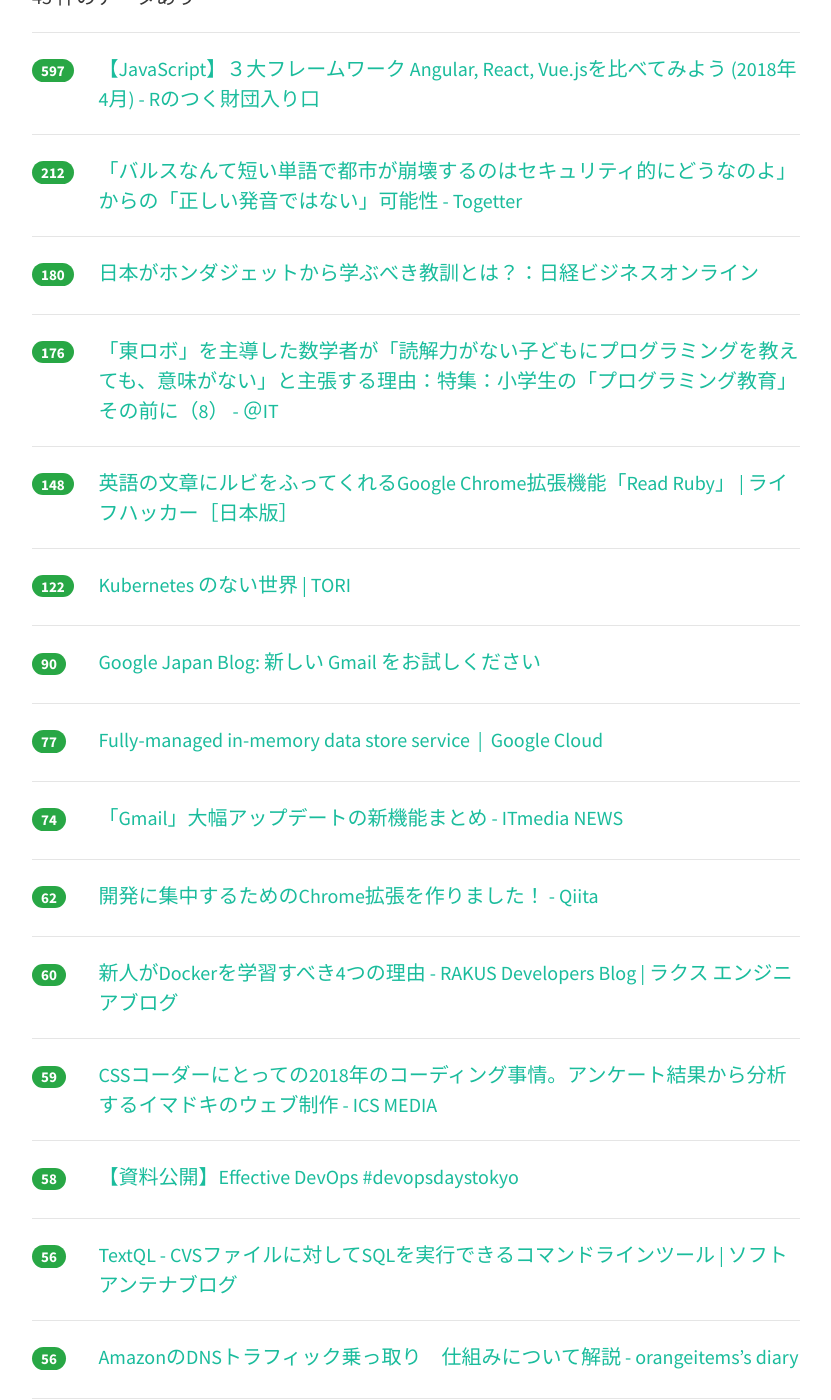
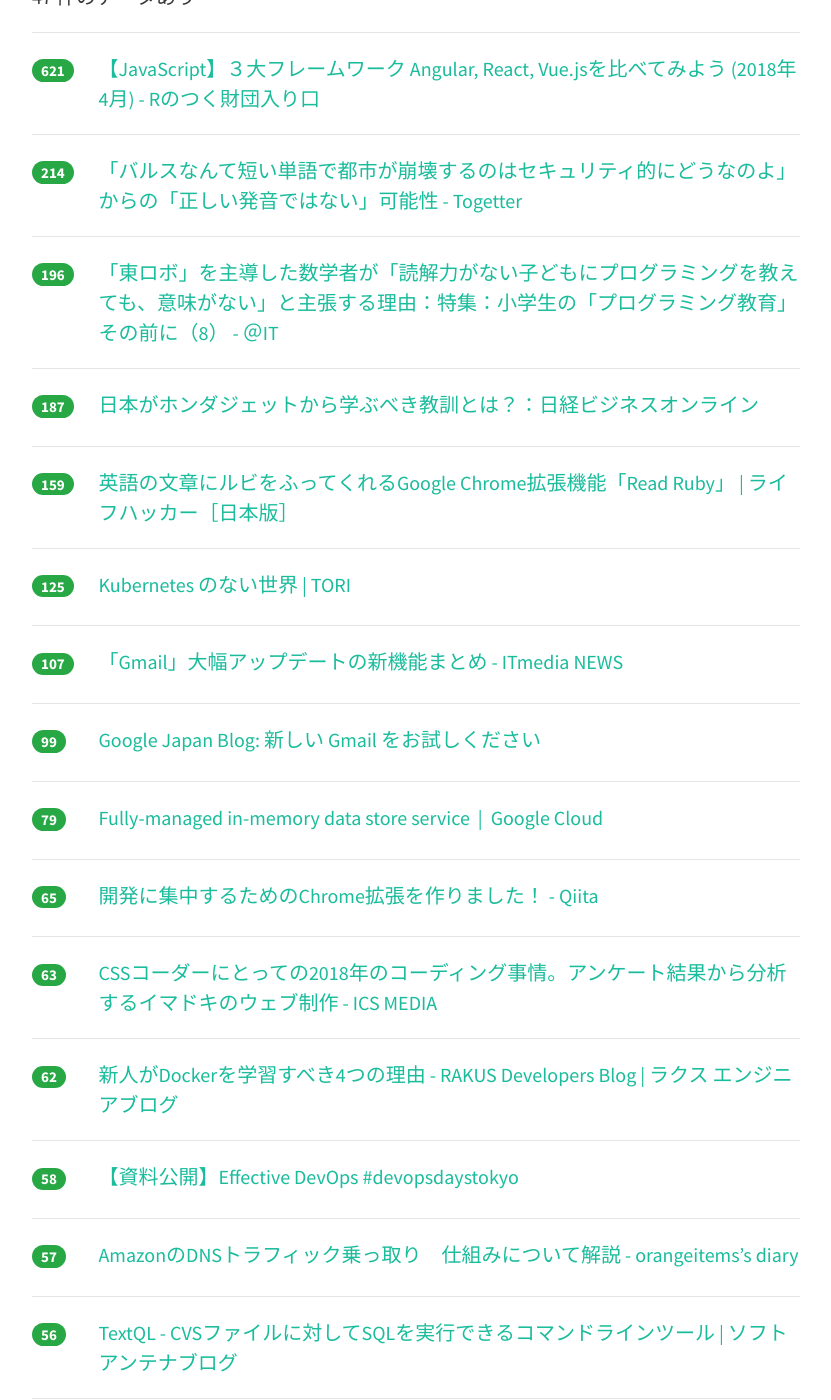
Before and after one commit to yatta47/hatena-matome-site, a Jekyll site: the page built from _posts/2018-04-26-hatena.md, in a window 1280 px wide and 1400 px high, scrolled down 341 px. Shown: the whole window, without its empty margins (224-1055 px from the left). Built offline with Jekyll 4.4.1, drawn with Linux system fonts in a browser that asks for light colours; nearby versions of some CDN libraries; some of the changed text lies outside the part shown.

Commit message:
Updated 2018-04-26

```diff
--- a/_posts/2018-04-26-hatena.md
+++ b/_posts/2018-04-26-hatena.md
@@ -1,69 +1,69 @@
 ---
 layout: post
 title:  "2018-04-26 はてぶIT"
-date:   2018-04-26 16:02:22
+date:   2018-04-26 17:01:09
 tags: [it-hotentry]
 ---
-45 件のデータあり
+47 件のデータあり
 
 <hr><div class="row">
-<div class="col-1"><span class="badge badge-pill badge-success h2">597</span></div>
+<div class="col-1"><span class="badge badge-pill badge-success h2">621</span></div>
 <div class="col-11"><a href='http://iwasiman.hatenablog.com/entry/2018/04/23/200000' target='_blank'>【JavaScript】３大フレームワーク Angular, React, Vue.jsを比べてみよう (2018年4月) - Rのつく財団入り口</a></div>
 </div>
 <hr>
 <div class="row">
-<div class="col-1"><span class="badge badge-pill badge-success h2">212</span></div>
+<div class="col-1"><span class="badge badge-pill badge-success h2">214</span></div>
 <div class="col-11"><a href='https://togetter.com/li/1221407' target='_blank'>「バルスなんて短い単語で都市が崩壊するのはセキュリティ的にどうなのよ」からの「正しい発音ではない」可能性 - Togetter</a></div>
 </div>
 <hr>
 <div class="row">
-<div class="col-1"><span class="badge badge-pill badge-success h2">180</span></div>
+<div class="col-1"><span class="badge badge-pill badge-success h2">196</span></div>
+<div class="col-11"><a href='http://www.atmarkit.co.jp/ait/articles/1804/26/news018.html' target='_blank'>「東ロボ」を主導した数学者が「読解力がない子どもにプログラミングを教えても、意味がない」と主張する理由：特集：小学生の「プログラミング教育」その前に（8） - ＠IT</a></div>
+</div>
+<hr>
+<div class="row">
+<div class="col-1"><span class="badge badge-pill badge-success h2">187</span></div>
 <div class="col-11"><a href='http://business.nikkeibp.co.jp/atcl/opinion/16/021900056/042300006/' target='_blank'>日本がホンダジェットから学ぶべき教訓とは？：日経ビジネスオンライン</a></div>
 </div>
 <hr>
 <div class="row">
-<div class="col-1"><span class="badge badge-pill badge-success h2">176</span></div>
-<div class="col-11"><a href='http://www.atmarkit.co.jp/ait/articles/1804/26/news018.html' target='_blank'>「東ロボ」を主導した数学者が「読解力がない子どもにプログラミングを教えても、意味がない」と主張する理由：特集：小学生の「プログラミング教育」その前に（8） - ＠IT</a></div>
-</div>
-<hr>
-<div class="row">
-<div class="col-1"><span class="badge badge-pill badge-success h2">148</span></div>
+<div class="col-1"><span class="badge badge-pill badge-success h2">159</span></div>
 <div class="col-11"><a href='https://www.lifehacker.jp/2018/04/164915readruby.html' target='_blank'>英語の文章にルビをふってくれるGoogle Chrome拡張機能「Read Ruby」 | ライフハッカー［日本版］</a></div>
 </div>
 <hr>
 <div class="row">
-<div class="col-1"><span class="badge badge-pill badge-success h2">122</span></div>
+<div class="col-1"><span class="badge badge-pill badge-success h2">125</span></div>
 <div class="col-11"><a href='https://toris.io/2018/04/a-world-without-kubernetes/' target='_blank'>Kubernetes のない世界 | TORI</a></div>
 </div>
 <hr>
 <div class="row">
-<div class="col-1"><span class="badge badge-pill badge-success h2">90</span></div>
+<div class="col-1"><span class="badge badge-pill badge-success h2">107</span></div>
+<div class="col-11"><a href='http://www.itmedia.co.jp/news/articles/1804/26/news071.html' target='_blank'>「Gmail」大幅アップデートの新機能まとめ - ITmedia NEWS</a></div>
+</div>
+<hr>
+<div class="row">
+<div class="col-1"><span class="badge badge-pill badge-success h2">99</span></div>
 <div class="col-11"><a href='https://japan.googleblog.com/2018/04/gmail.html' target='_blank'>Google Japan Blog: 新しい Gmail をお試しください</a></div>
 </div>
 <hr>
 <div class="row">
-<div class="col-1"><span class="badge badge-pill badge-success h2">77</span></div>
+<div class="col-1"><span class="badge badge-pill badge-success h2">79</span></div>
 <div class="col-11"><a href='https://cloud.google.com/memorystore/' target='_blank'>Fully-managed in-memory data store service  |  Google Cloud</a></div>
 </div>
 <hr>
 <div class="row">
-<div class="col-1"><span class="badge badge-pill badge-success h2">74</span></div>
-<div class="col-11"><a href='http://www.itmedia.co.jp/news/articles/1804/26/news071.html' target='_blank'>「Gmail」大幅アップデートの新機能まとめ - ITmedia NEWS</a></div>
+<div class="col-1"><span class="badge badge-pill badge-success h2">65</span></div>
+<div class="col-11"><a href='https://qiita.com/Yuta_Fujiwara/items/ce4de683255aeffffb5d' target='_blank'>開発に集中するためのChrome拡張を作りました！ - Qiita</a></div>
+</div>
+<hr>
+<div class="row">
+<div class="col-1"><span class="badge badge-pill badge-success h2">63</span></div>
+<div class="col-11"><a href='https://ics.media/entry/17834' target='_blank'>CSSコーダーにとっての2018年のコーディング事情。アンケート結果から分析するイマドキのウェブ制作 - ICS MEDIA</a></div>
 </div>
 <hr>
 <div class="row">
 <div class="col-1"><span class="badge badge-pill badge-success h2">62</span></div>
-<div class="col-11"><a href='https://qiita.com/Yuta_Fujiwara/items/ce4de683255aeffffb5d' target='_blank'>開発に集中するためのChrome拡張を作りました！ - Qiita</a></div>
-</div>
-<hr>
-<div class="row">
-<div class="col-1"><span class="badge badge-pill badge-success h2">60</span></div>
 <div class="col-11"><a href='http://tech-blog.rakus.co.jp/entry/2018/04/25/151607' target='_blank'>新人がDockerを学習すべき4つの理由 - RAKUS Developers Blog | ラクス エンジニアブログ</a></div>
-</div>
-<hr>
-<div class="row">
-<div class="col-1"><span class="badge badge-pill badge-success h2">59</span></div>
-<div class="col-11"><a href='https://ics.media/entry/17834' target='_blank'>CSSコーダーにとっての2018年のコーディング事情。アンケート結果から分析するイマドキのウェブ制作 - ICS MEDIA</a></div>
 </div>
 <hr>
 <div class="row">
@@ -72,23 +72,23 @@ tags: [it-hotentry]
 </div>
 <hr>
 <div class="row">
+<div class="col-1"><span class="badge badge-pill badge-success h2">57</span></div>
+<div class="col-11"><a href='http://www.orangeitems.com/entry/2018/04/25/134157' target='_blank'>AmazonのDNSトラフィック乗っ取り　仕組みについて解説 - orangeitems’s diary</a></div>
+</div>
+<hr>
+<div class="row">
 <div class="col-1"><span class="badge badge-pill badge-success h2">56</span></div>
 <div class="col-11"><a href='https://www.softantenna.com/wp/review/textql/' target='_blank'>TextQL - CVSファイルに対してSQLを実行できるコマンドラインツール | ソフトアンテナブログ</a></div>
 </div>
 <hr>
 <div class="row">
-<div class="col-1"><span class="badge badge-pill badge-success h2">56</span></div>
-<div class="col-11"><a href='http://www.orangeitems.com/entry/2018/04/25/134157' target='_blank'>AmazonのDNSトラフィック乗っ取り　仕組みについて解説 - orangeitems’s diary</a></div>
+<div class="col-1"><span class="badge badge-pill badge-success h2">55</span></div>
+<div class="col-11"><a href='http://www.itmedia.co.jp/news/articles/1804/26/news037.html' target='_blank'>ブロッキング対象、なぜ「漫画村」「Anitube」「MioMio」なのか　CODAに聞く (1/4) - ITmedia NEWS</a></div>
 </div>
 <hr>
 <div class="row">
-<div class="col-1"><span class="badge badge-pill badge-success h2">48</span></div>
+<div class="col-1"><span class="badge badge-pill badge-success h2">54</span></div>
 <div class="col-11"><a href='http://blog.kazuhooku.com/2018/04/blog-post.html' target='_blank'>Kazuho's Weblog: 海賊版サイトのブロッキングについてアンケートをとってみたら興味深い結果が出た</a></div>
-</div>
-<hr>
-<div class="row">
-<div class="col-1"><span class="badge badge-pill badge-success h2">47</span></div>
-<div class="col-11"><a href='http://www.itmedia.co.jp/news/articles/1804/26/news037.html' target='_blank'>ブロッキング対象、なぜ「漫画村」「Anitube」「MioMio」なのか　CODAに聞く (1/4) - ITmedia NEWS</a></div>
 </div>
 <hr>
 <div class="row">
@@ -122,13 +122,23 @@ tags: [it-hotentry]
 </div>
 <hr>
 <div class="row">
+<div class="col-1"><span class="badge badge-pill badge-success h2">36</span></div>
+<div class="col-11"><a href='https://medium.com/@voluntas/5aaad6ea845c' target='_blank'>製品品質と評価制度 – V – Medium</a></div>
+</div>
+<hr>
+<div class="row">
 <div class="col-1"><span class="badge badge-pill badge-success h2">35</span></div>
 <div class="col-11"><a href='http://forza.cocolog-nifty.com/blog/2018/04/redminegitlab-1.html' target='_blank'>Redmineの直近の課題～競合ツールGitlabに対抗できるか: プログラマの思索</a></div>
 </div>
 <hr>
 <div class="row">
 <div class="col-1"><span class="badge badge-pill badge-success h2">34</span></div>
-<div class="col-11"><a href='https://medium.com/@voluntas/5aaad6ea845c' target='_blank'>製品品質と評価制度 – V – Medium</a></div>
+<div class="col-11"><a href='https://cafeunder.github.io//rosenblock-chainers-blog/2018/04/24/Python-Tips.html' target='_blank'>Pythonを高速にするTips集 | rosenblock-chainers-blog</a></div>
+</div>
+<hr>
+<div class="row">
+<div class="col-1"><span class="badge badge-pill badge-success h2">31</span></div>
+<div class="col-11"><a href='https://jp.techcrunch.com/2018/04/26/2018-04-25-say-hello-to-the-new-gmail-with-self-destructing-messages-email-snoozing-offline-mode-and-more/' target='_blank'>Gmail、いよいよメジャー・アップデート</a></div>
 </div>
 <hr>
 <div class="row">
@@ -142,28 +152,18 @@ tags: [it-hotentry]
 </div>
 <hr>
 <div class="row">
-<div class="col-1"><span class="badge badge-pill badge-success h2">30</span></div>
-<div class="col-11"><a href='https://cafeunder.github.io//rosenblock-chainers-blog/2018/04/24/Python-Tips.html' target='_blank'>Pythonを高速にするTips集 | rosenblock-chainers-blog</a></div>
-</div>
-<hr>
-<div class="row">
 <div class="col-1"><span class="badge badge-pill badge-success h2">29</span></div>
 <div class="col-11"><a href='http://interdisciplinary.hateblo.jp/entry/2018/04/25/214321' target='_blank'>標本や母集団などの、統計用語の説明 - Interdisciplinary</a></div>
 </div>
 <hr>
 <div class="row">
 <div class="col-1"><span class="badge badge-pill badge-success h2">29</span></div>
-<div class="col-11"><a href='https://jp.techcrunch.com/2018/04/26/2018-04-25-say-hello-to-the-new-gmail-with-self-destructing-messages-email-snoozing-offline-mode-and-more/' target='_blank'>Gmail、いよいよメジャー・アップデート</a></div>
+<div class="col-11"><a href='http://www.itmedia.co.jp/news/articles/1804/26/news064.html' target='_blank'>世界最大のDDoSサービスが摘発される　月額わずか15ユーロで攻撃実行 - ITmedia NEWS</a></div>
 </div>
 <hr>
 <div class="row">
 <div class="col-1"><span class="badge badge-pill badge-success h2">28</span></div>
 <div class="col-11"><a href='https://blogs.mcafee.jp/twitter-takeover' target='_blank'>Twitter乗っ取り被害にあったときの確認方法・解除法の全手順と予防策</a></div>
-</div>
-<hr>
-<div class="row">
-<div class="col-1"><span class="badge badge-pill badge-success h2">28</span></div>
-<div class="col-11"><a href='http://www.itmedia.co.jp/news/articles/1804/26/news064.html' target='_blank'>世界最大のDDoSサービスが摘発される　月額わずか15ユーロで攻撃実行 - ITmedia NEWS</a></div>
 </div>
 <hr>
 <div class="row">
@@ -177,17 +177,22 @@ tags: [it-hotentry]
 </div>
 <hr>
 <div class="row">
+<div class="col-1"><span class="badge badge-pill badge-success h2">26</span></div>
+<div class="col-11"><a href='https://coliss.com/articles/build-websites/operation/design/fantasy-map-generator-by-azgaar.html' target='_blank'>めちゃ楽しい！この世界には存在しない異世界の地図を作り出すオンラインツール -Fantasy Map Generator | コリス</a></div>
+</div>
+<hr>
+<div class="row">
 <div class="col-1"><span class="badge badge-pill badge-success h2">24</span></div>
 <div class="col-11"><a href='http://jp.gamesindustry.biz/article/1804/18042501/' target='_blank'>パッチ不可能なハードウェア脆弱性で任天堂はセキュリティの悪夢に直面する - GamesIndustry.biz Japan Edition</a></div>
 </div>
 <hr>
 <div class="row">
 <div class="col-1"><span class="badge badge-pill badge-success h2">24</span></div>
-<div class="col-11"><a href='https://coliss.com/articles/build-websites/operation/design/fantasy-map-generator-by-azgaar.html' target='_blank'>めちゃ楽しい！この世界には存在しない異世界の地図を作り出すオンラインツール -Fantasy Map Generator | コリス</a></div>
+<div class="col-11"><a href='http://nlab.itmedia.co.jp/nl/articles/1804/26/news082.html' target='_blank'>海賊版サイト遮断でNTTコム提訴へ　原告は弁護士 - ねとらぼ</a></div>
 </div>
 <hr>
 <div class="row">
-<div class="col-1"><span class="badge badge-pill badge-success h2">22</span></div>
+<div class="col-1"><span class="badge badge-pill badge-success h2">23</span></div>
 <div class="col-11"><a href='https://qiita.com/masudakz/items/34bc3f7ad671a330605e' target='_blank'>技術書典でMackerelと同人誌を学ぶ - Qiita</a></div>
 </div>
 <hr>
@@ -197,22 +202,32 @@ tags: [it-hotentry]
 </div>
 <hr>
 <div class="row">
-<div class="col-1"><span class="badge badge-pill badge-success h2">19</span></div>
+<div class="col-1"><span class="badge badge-pill badge-success h2">21</span></div>
 <div class="col-11"><a href='https://www.fastgrow.jp/articles/gunosy-freakout-tsukuruba' target='_blank'>「ネット上の情報は無価値」──時代の先ゆく経営者3人が語る“非連続成長のための情報収集論” | FastGrow</a></div>
 </div>
 <hr>
 <div class="row">
-<div class="col-1"><span class="badge badge-pill badge-success h2">17</span></div>
+<div class="col-1"><span class="badge badge-pill badge-success h2">18</span></div>
+<div class="col-11"><a href='https://anond.hatelabo.jp/20180426124526' target='_blank'>性器の画像を合法的にネットにアップしたいんだが</a></div>
+</div>
+<hr>
+<div class="row">
+<div class="col-1"><span class="badge badge-pill badge-success h2">18</span></div>
 <div class="col-11"><a href='http://www.itmedia.co.jp/news/articles/1804/26/news067.html' target='_blank'>Google、タスク管理アプリ「Google ToDo リスト」公開 - ITmedia NEWS</a></div>
 </div>
 <hr>
 <div class="row">
-<div class="col-1"><span class="badge badge-pill badge-success h2">15</span></div>
+<div class="col-1"><span class="badge badge-pill badge-success h2">18</span></div>
+<div class="col-11"><a href='https://k-tai.watch.impress.co.jp/docs/column/todays_goods/1119059.html' target='_blank'>マキタのバッテリーをUSB電源化するアダプタ - ケータイ Watch</a></div>
+</div>
+<hr>
+<div class="row">
+<div class="col-1"><span class="badge badge-pill badge-success h2">17</span></div>
 <div class="col-11"><a href='https://anond.hatelabo.jp/20160412135608' target='_blank'>最初からSSD搭載してるPC少なすぎだわ 家電量販店のちらしでも全部1TBとか2TB..</a></div>
 </div>
 <hr>
 <div class="row">
-<div class="col-1"><span class="badge badge-pill badge-success h2">14</span></div>
+<div class="col-1"><span class="badge badge-pill badge-success h2">15</span></div>
 <div class="col-11"><a href='https://www.asahi.com/articles/ASL4S640VL4SUCVL01K.html' target='_blank'>政府が忖度要求…サイト遮断の禍根と懸念　津田大介さん：朝日新聞デジタル</a></div>
 </div>
 <hr>
@@ -226,8 +241,3 @@ tags: [it-hotentry]
 <div class="col-11"><a href='http://anonymous-post.com/archives/22814' target='_blank'>津田大介、TOKIO山口達也のセクハラ報道に政府の関与を示唆するツイート→速攻で削除するもツイッター民がスクショw～ネットの反応「サヨクな人って頭おかしいの？」</a></div>
 </div>
 <hr>
-<div class="row">
-<div class="col-1"><span class="badge badge-pill badge-success h2">9</span></div>
-<div class="col-11"><a href='https://anond.hatelabo.jp/20180426124526' target='_blank'>性器の画像を合法的にネットにアップしたいんだが</a></div>
-</div>
-<hr>
```
